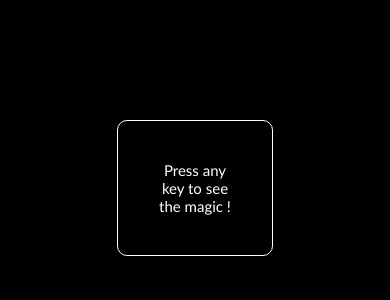
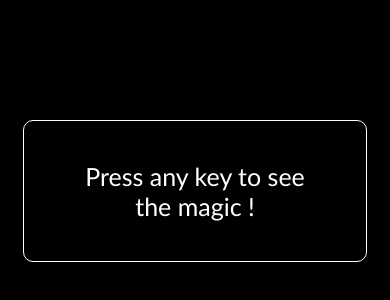
Before and after one commit to genze121/Key-Press-Events, a plain HTML site: page index.html in a window 390 px wide. Shown: the part 180-480 px from the top of the page. Drawn offline with Linux system fonts and the light colour scheme.

Commit message:
Added media queries.

```diff
--- a/style.css
+++ b/style.css
@@ -30,3 +30,37 @@ tbody > tr > td {
     border: 1px solid #fff;
     padding: 10px;
 }
+
+/* media Queries */
+
+@media screen and (max-width: 680px) {
+    .container {
+        width: 50%;
+    }
+}
+
+@media screen and (max-width: 1024px) {
+    body {
+        font-size: 25px;
+    }
+
+    .container {
+        width: 80%;
+    }
+}
+
+@media screen and (max-width: 1366px) {
+    body {
+        font-size: 25px;
+    }
+
+    .container {
+        width: 80%;
+    }
+}
+
+@media screen and (max-width: 882px) {
+    .container {
+        width: 70%;
+    }
+}
```
